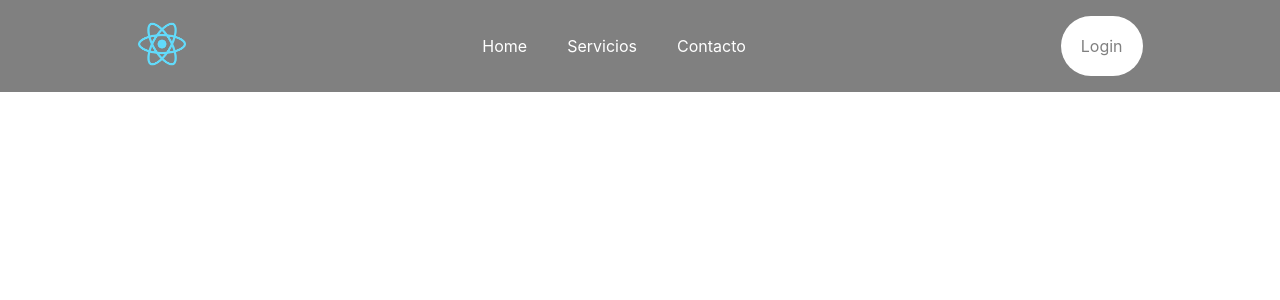
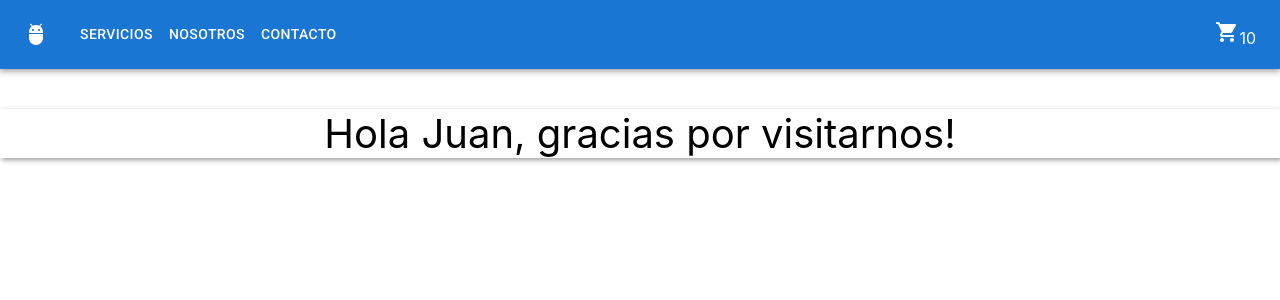
Before and after one commit to MeliBuzzinello/proyecto_buzzinello, a React (Create React App) app: page / in a window 1280 px wide. Shown: the top 300 px of the page. Built offline with nearby package versions, Linux system fonts and the light colour scheme.

Commit message:
desafio 3

```diff
--- a/package.json
+++ b/package.json
@@ -3,6 +3,10 @@
   "version": "0.1.0",
   "private": true,
   "dependencies": {
+    "@emotion/react": "^11.9.0",
+    "@emotion/styled": "^11.8.1",
+    "@mui/icons-material": "^5.8.2",
+    "@mui/material": "^5.8.2",
     "@testing-library/jest-dom": "^5.16.4",
     "@testing-library/react": "^13.2.0",
     "@testing-library/user-event": "^13.5.0",
--- a/public/index.html
+++ b/public/index.html
@@ -1,14 +1,15 @@
 <!DOCTYPE html>
 <html lang="en">
+
 <head>
   <meta charset="utf-8" />
   <link rel="icon" href="%PUBLIC_URL%/favicon.ico" />
   <meta name="viewport" content="width=device-width, initial-scale=1" />
   <meta name="theme-color" content="#000000" />
-    <meta
-      name="description"
-      content="Web site created using create-react-app"
-    />
+  <meta name="description" content="Web site created using create-react-app" />
+  <link rel="stylesheet" href="https://fonts.googleapis.com/css?family=Roboto:300,400,500,700&display=swap" />
+  <link rel="stylesheet" href="https://fonts.googleapis.com/icon?family=Material+Icons" />
+
   <link rel="apple-touch-icon" href="%PUBLIC_URL%/logo192.png" />
   <!--
       manifest.json provides metadata used when your web app is installed on a
@@ -26,6 +27,7 @@
     -->
   <title>React App</title>
 </head>
+
 <body>
   <noscript>You need to enable JavaScript to run this app.</noscript>
   <div id="root"></div>
@@ -40,4 +42,5 @@
       To create a production bundle, use `npm run build` or `yarn build`.
     -->
 </body>
+
 </html>
--- a/src/App.js
+++ b/src/App.js
@@ -1,11 +1,12 @@
 import NavBar from "./components/NavBar";
 import './App.css';
+import ItemListContainer from './components/ItemListContainer'
 
 function App() {
-  return <div>
+  return <>
   <NavBar/>
-  </div>
-
+  <ItemListContainer nombre={'Juan'}/>
+  </>
 }
 
 export default App;
--- /dev/null
+++ b/src/components/CartWidget.jsx
@@ -0,0 +1,12 @@
+import React from 'react';
+import ShoppingCartRoundedIcon from '@mui/icons-material/ShoppingCartRounded';
+
+function CartWidget({cant}) {
+  return <>
+  <ShoppingCartRoundedIcon/>
+  <span>{cant}</span>
+  </>
+
+}
+
+export default CartWidget;
--- /dev/null
+++ b/src/components/ItemListContainer.css
@@ -0,0 +1,6 @@
+.parrafo {
+    text-align: center;
+    font-size: 40px;
+    box-shadow: 2px 2px 5px #999;
+
+}
--- /dev/null
+++ b/src/components/ItemListContainer.jsx
@@ -0,0 +1,11 @@
+import React from "react";
+import './ItemListContainer.css';
+
+
+function ItemListContainer({nombre}) {
+    return <>
+    <p className="parrafo">{`Hola ${nombre}, gracias por visitarnos!`}</p>
+    </>
+  }
+
+  export default ItemListContainer;
--- a/src/components/NavBar.css
+++ /dev/null
@@ -1,36 +0,0 @@
-li {
-    list-style:none;
-    margin: 20px;
-}
-
-a {
-    text-decoration:none;
-    color: white;
-}
-
-a:hover {
-    color: aqua;
-}
-
-ul {
-    display: flex;
-}
-
-.nav {
-    background-color: gray;
-    display: flex;
-    align-items: center;
-    justify-content: space-around;
-}
-
-.logo {
-    width: 50px;
-    margin-left: 20px;
-}
-
-.login {
-   background-color: white;
-   color: gray;
-   border-radius: 50px;
-   padding: 20px;
-}
--- a/src/components/NavBar.jsx
+++ b/src/components/NavBar.jsx
@@ -1,17 +1,136 @@
-import './NavBar.css';
+import * as React from 'react';
+import AppBar from '@mui/material/AppBar';
+import Box from '@mui/material/Box';
+import Toolbar from '@mui/material/Toolbar';
+import IconButton from '@mui/material/IconButton';
+import Typography from '@mui/material/Typography';
+import Menu from '@mui/material/Menu';
+import MenuIcon from '@mui/icons-material/Menu';
+import Container from '@mui/material/Container';
+import Button from '@mui/material/Button';
+import MenuItem from '@mui/material/MenuItem';
+import AdbIcon from '@mui/icons-material/Adb';
+import CartWidget from './CartWidget';
 
-function NavBar() {
-    return <nav className='nav'>
-        <div><a href="#"><img src="/logo192.png" className="logo" alt="logo" /></a></div>
-    <ul>
-    <li><a href="#">Home</a></li>
-    <li><a href="#">Servicios</a></li>
-    <li><a href="#">Contacto</a></li>
-    </ul>
-    <ul>
-    <li><a href="#" className='login'>Login</a></li>
-    </ul>
-  </nav>
-  }
 
-  export default NavBar;
+const pages = ['Servicios', 'Nosotros', 'Contacto'];
+//const settings = ['Profile', 'Account', 'Dashboard', 'Logout'];
+
+const NavBar = () => {
+  const [anchorElNav, setAnchorElNav] = React.useState(null);
+  //const [anchorElUser, setAnchorElUser] = React.useState(null);
+
+  const handleOpenNavMenu = (event) => {
+    setAnchorElNav(event.currentTarget);
+  };
+//   const handleOpenUserMenu = (event) => {
+//     setAnchorElUser(event.currentTarget);
+//   };
+
+  const handleCloseNavMenu = () => {
+    setAnchorElNav(null);
+  };
+
+//   const handleCloseUserMenu = () => {
+//     setAnchorElUser(null);
+//   };
+
+  return (
+    <AppBar position="static">
+      <Container maxWidth="xl">
+        <Toolbar disableGutters>
+          <AdbIcon sx={{ display: { xs: 'none', md: 'flex' }, mr: 1 }} />
+          <Typography
+            variant="h6"
+            noWrap
+            component="a"
+            href="/"
+            sx={{
+              mr: 2,
+              display: { xs: 'none', md: 'flex' },
+              fontFamily: 'monospace',
+              fontWeight: 700,
+              letterSpacing: '.3rem',
+              color: 'inherit',
+              textDecoration: 'none',
+            }}
+          >
+
+          </Typography>
+
+          <Box sx={{ flexGrow: 1, display: { xs: 'flex', md: 'none' } }}>
+            <IconButton
+              size="large"
+              aria-label="account of current user"
+              aria-controls="menu-appbar"
+              aria-haspopup="true"
+              onClick={handleOpenNavMenu}
+              color="inherit"
+            >
+              <MenuIcon />
+            </IconButton>
+            <Menu
+              id="menu-appbar"
+              anchorEl={anchorElNav}
+              anchorOrigin={{
+                vertical: 'bottom',
+                horizontal: 'left',
+              }}
+              keepMounted
+              transformOrigin={{
+                vertical: 'top',
+                horizontal: 'left',
+              }}
+              open={Boolean(anchorElNav)}
+              onClose={handleCloseNavMenu}
+              sx={{
+                display: { xs: 'block', md: 'none' },
+              }}
+            >
+              {pages.map((page) => (
+                <MenuItem key={page} onClick={handleCloseNavMenu}>
+                  <Typography textAlign="center">{page}</Typography>
+                </MenuItem>
+              ))}
+            </Menu>
+          </Box>
+          <AdbIcon sx={{ display: { xs: 'flex', md: 'none' }, mr: 1 }} />
+          <Typography
+            variant="h5"
+            noWrap
+            component="a"
+            href=""
+            sx={{
+              mr: 2,
+              display: { xs: 'flex', md: 'none' },
+              flexGrow: 1,
+              fontFamily: 'monospace',
+              fontWeight: 700,
+              letterSpacing: '.3rem',
+              color: 'inherit',
+              textDecoration: 'none',
+            }}
+          >
+            LOGO
+          </Typography>
+          <Box sx={{ flexGrow: 1, display: { xs: 'none', md: 'flex' } }}>
+            {pages.map((page) => (
+              <Button
+                key={page}
+                onClick={handleCloseNavMenu}
+                sx={{ my: 2, color: 'white', display: 'block' }}
+              >
+                {page}
+              </Button>
+            ))}
+          </Box>
+
+          <Box sx={{ flexGrow: 0 }}>
+           <CartWidget cant={10} />
+          </Box>
+        </Toolbar>
+      </Container>
+    </AppBar>
+  );
+};
+export default NavBar;
```
Also changed, not shown: 1 other file (tests, documents, lock files or other folders). Lines whose indentation alone changed are shown as unchanged.
